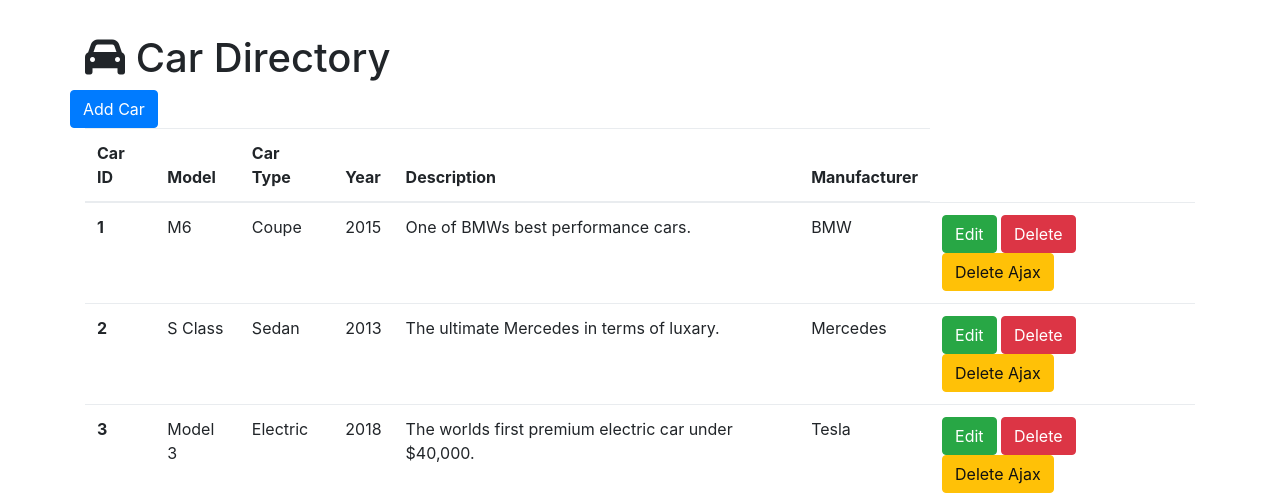
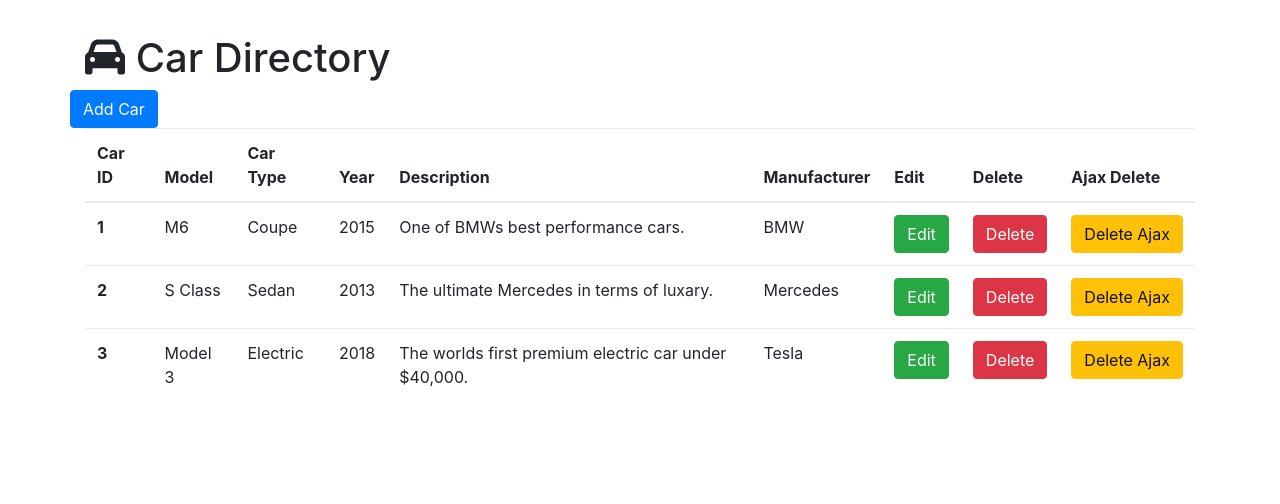
Before and after one commit to rwadhwa/team-project, a Flask app: page /cars in a window 1280 px wide. Shown: the part 68-572 px from the top of the page. Run offline with Flask 2, Linux system fonts and the light colour scheme; data comes from the database, SQL or seed files in the repository; both versions use the stored data as it was after the commit; some libraries are stand-ins or nearby versions.

Commit message:
final changes -- I hope

```diff
--- a/templates/car-all.html
+++ b/templates/car-all.html
@@ -29,6 +29,9 @@
       <th>Year</th>
       <th>Description</th>
       <th>Manufacturer</th>
+      <th>Edit</th>
+      <th>Delete</th>
+      <th>Ajax Delete</th>
     </tr>
   </thead>
   <tbody>
@@ -42,9 +45,10 @@
         <td>{{car.manufacturer.name}}</td>
         <td>
          <a href="/car/edit/{{car.id}}" class ="btn btn-success" role="button" aria-disabled="true"> Edit</a>
-         <a href="/car/delete/{{car.id}}" class ="btn btn-danger" role="button" aria-disabled="true"> Delete</a>
-         <button class="btn btn-warning delete_ajax_btn" role="button" data-car-id={{car.id}}>Delete Ajax</button>
+
        </td>
+       <td><a href="/car/delete/{{car.id}}" class ="btn btn-danger" role="button" aria-disabled="true"> Delete</a></td>
+       <td> <button class="btn btn-warning delete_ajax_btn" role="button" data-car-id={{car.id}}>Delete Ajax</button></td>
   </tr>
    {% endfor %}
  </tbody>
--- a/templates/car-edit.html
+++ b/templates/car-edit.html
@@ -49,6 +49,9 @@
           {% endfor %}
         </select>
       </div>
+      <div class="form-group">
+        Manufacturer not in the list? <a href="/manufacturer/add" class="btn btn-success" role="button" aria-disabled="true">Add Manufacturer</a>
+      </div>
     <div class="form-group">
       <label>Description</label>
       <textarea class="form-control" name="description" required="true">{{car.description}}</textarea>
--- a/templates/members.html
+++ b/templates/members.html
@@ -11,7 +11,9 @@
 {% endblock %}
 
 {% block page_content%}
+<center>
 <h1> Team Members: </h1>
+</center>
 <ul>
 <div class="outer">
    <center>
```
Also changed, not shown: templates/manufacturer-all.html (+5 -2 lines), data.sqlite.
